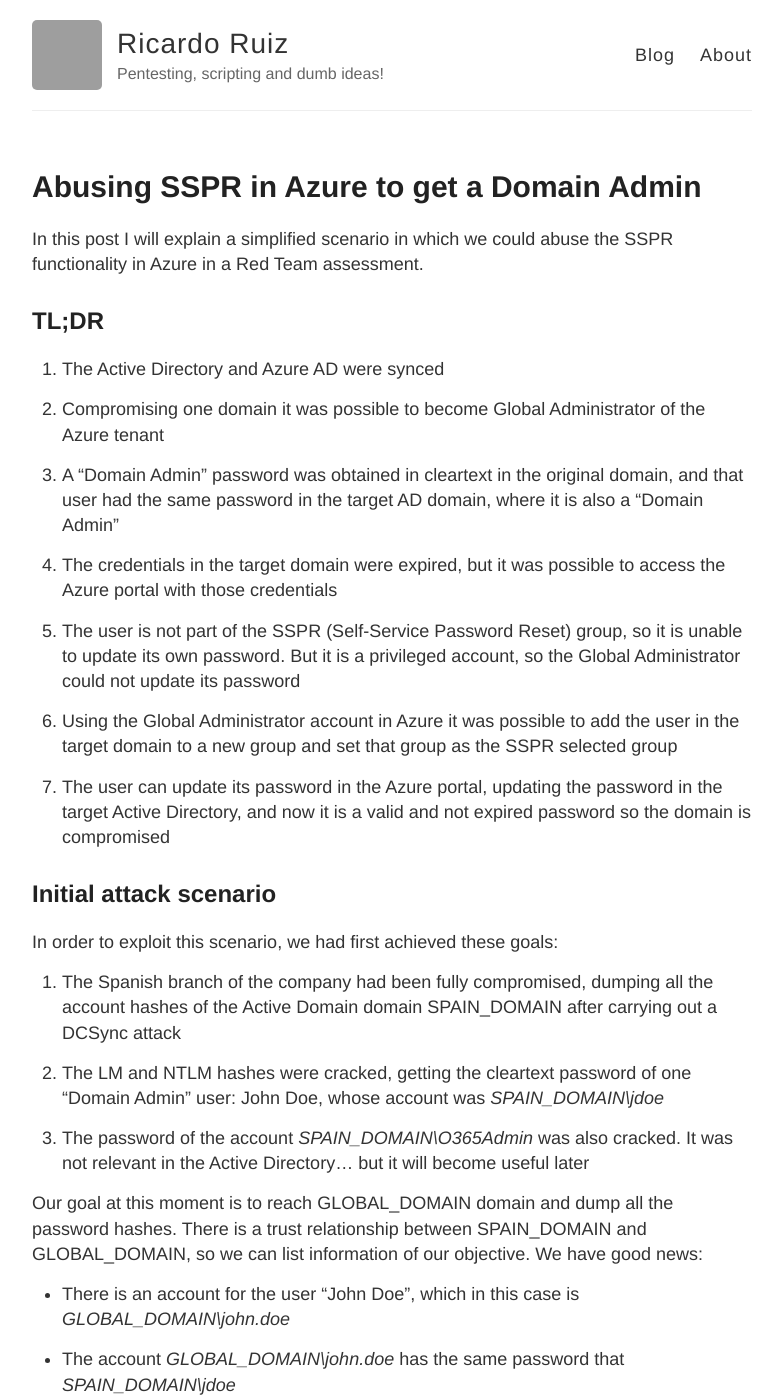
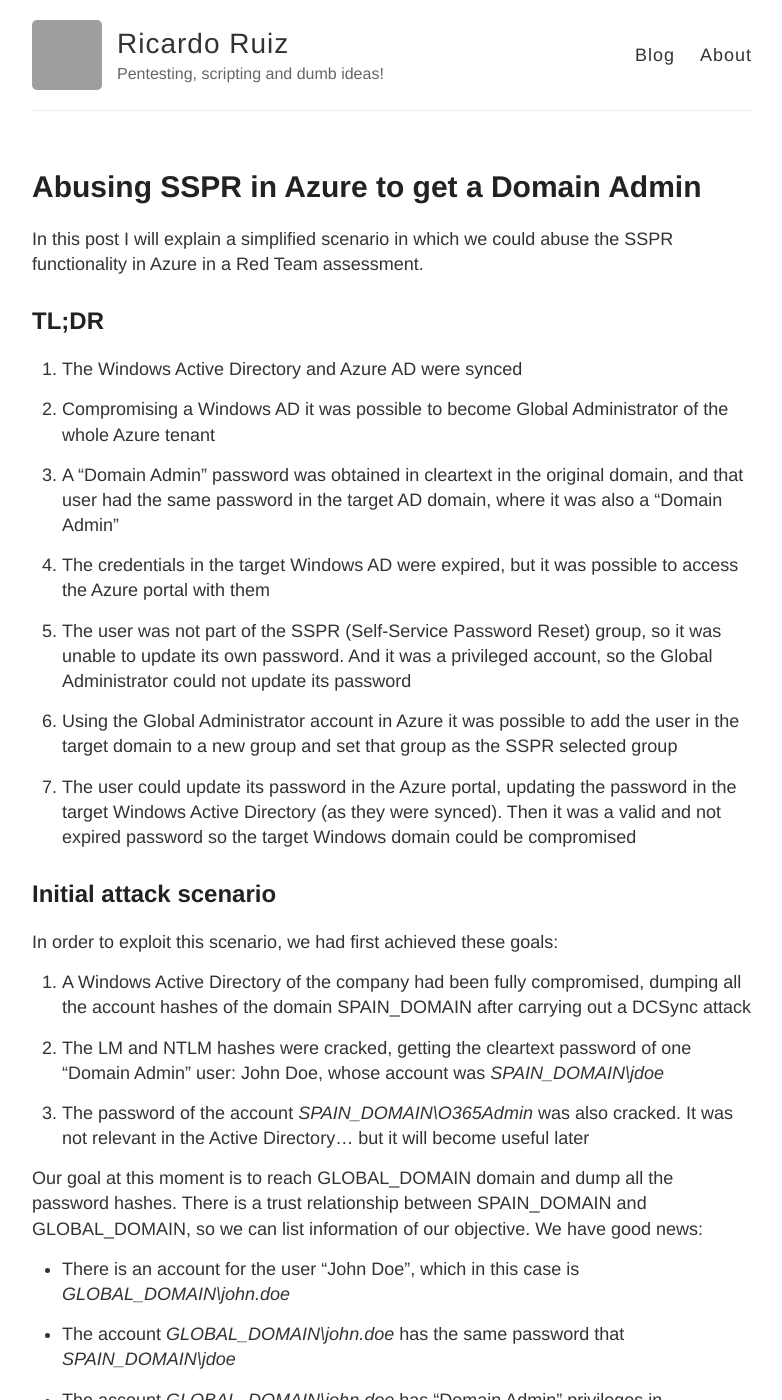
Before and after one commit to ricardojoserf/ricardojoserf.github.io, a Jekyll site: the page built from _posts/2021-9-7-sspr-abuse-in-azure.md, in a window 1280 px wide and 1400 px high. Shown: the whole window, without its empty margins (248-1030 px from the left). Built offline with Jekyll 4.4.1, drawn with Linux system fonts in a browser that asks for light colours; grey boxes are pictures that could not be loaded.

Commit message:
Add files via upload

```diff
--- a/_posts/2021-9-7-sspr-abuse-in-azure.md
+++ b/_posts/2021-9-7-sspr-abuse-in-azure.md
@@ -11,19 +11,19 @@
 
 ## TL;DR
 
-1. The Active Directory and Azure AD were synced
+1. The Windows Active Directory and Azure AD were synced
 
-2. Compromising one domain it was possible to become Global Administrator of the Azure tenant
+2. Compromising a Windows AD it was possible to become Global Administrator of the whole Azure tenant
 
-3. A "Domain Admin" password was obtained in cleartext in the original domain, and that user had the same password in the target AD domain, where it is also a "Domain Admin"
+3. A "Domain Admin" password was obtained in cleartext in the original domain, and that user had the same password in the target AD domain, where it was also a "Domain Admin"
 
-4. The credentials in the target domain were expired, but it was possible to access the Azure portal with those credentials
+4. The credentials in the target Windows AD were expired, but it was possible to access the Azure portal with them
 
-5. The user is not part of the SSPR (Self-Service Password Reset) group, so it is unable to update its own password. But it is a privileged account, so the Global Administrator could not update its password
+5. The user was not part of the SSPR (Self-Service Password Reset) group, so it was unable to update its own password. And it was a privileged account, so the Global Administrator could not update its password
 
 6. Using the Global Administrator account in Azure it was possible to add the user in the target domain to a new group and set that group as the SSPR selected group
 
-7. The user can update its password in the Azure portal, updating the password in the target Active Directory, and now it is a valid and not expired password so the domain is compromised
+7. The user could update its password in the Azure portal, updating the password in the target Windows Active Directory (as they were synced). Then it was a valid and not expired password so the target Windows domain could be compromised
 
 
 
@@ -31,7 +31,7 @@
 
 In order to exploit this scenario, we had first achieved these goals:
 
-1. The Spanish branch of the company had been fully compromised, dumping all the account hashes of the Active Domain domain SPAIN_DOMAIN after carrying out a DCSync attack
+1. A Windows Active Directory of the company had been fully compromised, dumping all the account hashes of the domain SPAIN_DOMAIN after carrying out a DCSync attack
 
 2. The LM and NTLM hashes were cracked, getting the cleartext password of one "Domain Admin" user: John Doe, whose account was *SPAIN_DOMAIN\jdoe*
 
@@ -60,15 +60,19 @@
 
 ![img1](https://raw.githubusercontent.com/ricardojoserf/ricardojoserf.github.io/master/images/azure-sspr/image1.png)
 
-![img2](https://raw.githubusercontent.com/ricardojoserf/ricardojoserf.github.io/master/images/azure-sspr/image2.png)
+<br>
 
 These privileges apply to the whole Azure tenant, which not only has the SPAIN_DOMAIN domain but also others such as GLOBAL_DOMAIN. We can see this for example when we start creating a new user in the tenant, we can see a long list of possible domains for it:
 
 ![img3](https://raw.githubusercontent.com/ricardojoserf/ricardojoserf.github.io/master/images/azure-sspr/image3.png)
 
+<br>
+
 With the privileges of O365Admin account (o365admin@spain_domain.com) we can even update the password of the users
 
 ![img4](https://raw.githubusercontent.com/ricardojoserf/ricardojoserf.github.io/master/images/azure-sspr/image4.png)
+
+<br>
 
 However, this only works for non-privileged users, so we will not be able to update the password of *GLOBAL_DOMAIN\john.doe*.
 
@@ -79,6 +83,8 @@
 Using just the O365Admin account (o365admin@spain_domain.com), it seemed impossible to get access to a privileged account of GLOBAL_ADMIN, and *GLOBAL_DOMAIN\john.doe* was expired in the (local) Active Directory. However, what about Azure portal?
 
 ![img5](https://raw.githubusercontent.com/ricardojoserf/ricardojoserf.github.io/master/images/azure-sspr/image5.png)
+
+<br>
 
 Yes, we have access! So the account is expired in Active Directory but not in Azure.
 
@@ -98,20 +104,26 @@
 
 ![img7](https://raw.githubusercontent.com/ricardojoserf/ricardojoserf.github.io/master/images/azure-sspr/image7.png)
 
+<br>
 
 Initially, the user is not part of this group so it is not able to update its password:
 
 ![img6](https://raw.githubusercontent.com/ricardojoserf/ricardojoserf.github.io/master/images/azure-sspr/image6.png)
 
+<br>
 
 To avoid adding the user to a privileged group (maybe that is monitorized) I created a new group, adding John Doe (john.doe@global_admin.com) to it:
 
 ![img8](https://raw.githubusercontent.com/ricardojoserf/ricardojoserf.github.io/master/images/azure-sspr/image8.png)
 
+<br>
+
 It was possible to change the SSPR selected group to "TestTeam2". As John Doe is part of the SSPR group, with that account credentials is possible to update its own password:
 
 ![img9](https://raw.githubusercontent.com/ricardojoserf/ricardojoserf.github.io/master/images/azure-sspr/image9.png)
 
+<br>
+
 And so, the Azure password was changed and, at the same time, the *GLOBAL_DOMAIN\john.doe* account password was updated (because, as we mentioned before, Azure AD is synced with the Active Directory of the organizarion).
 
 As the Domain Controller was accessible from our start point, we could carry out a DCSync attack and dump all the hashes of the main domain, GLOBAL_DOMAIN, completing our final goal!
```
